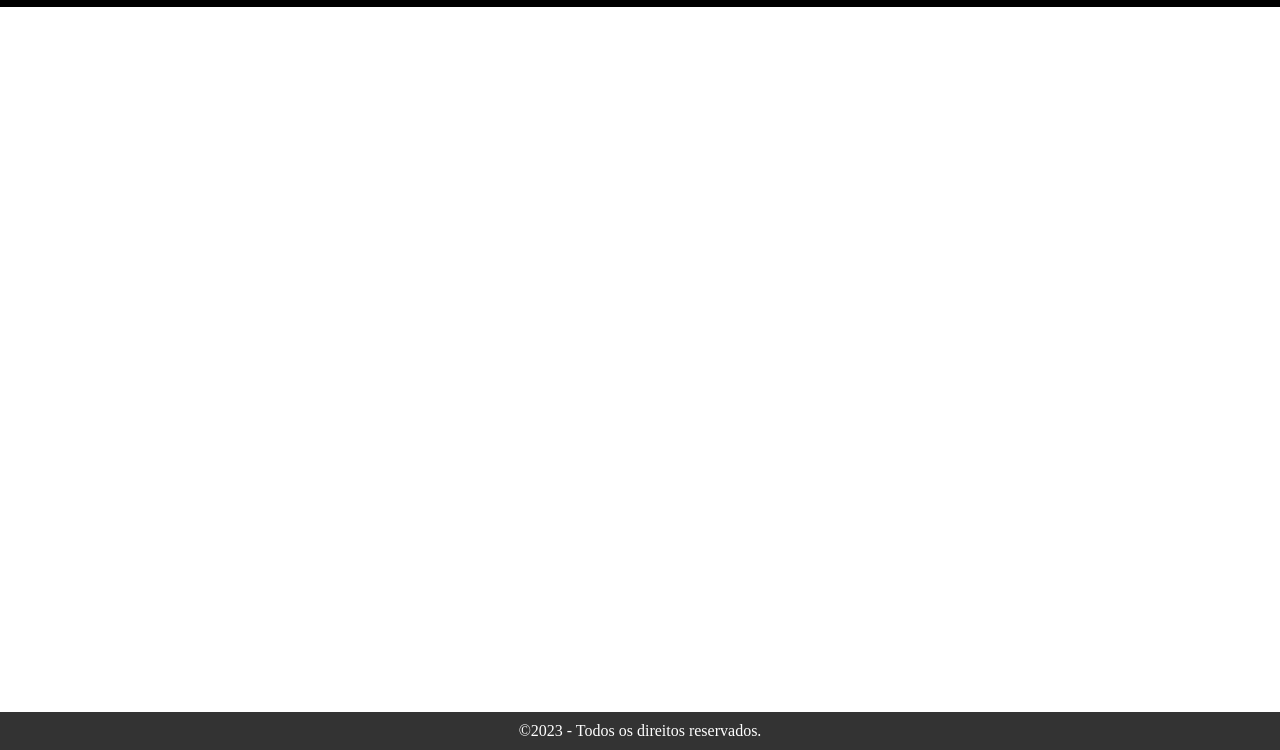
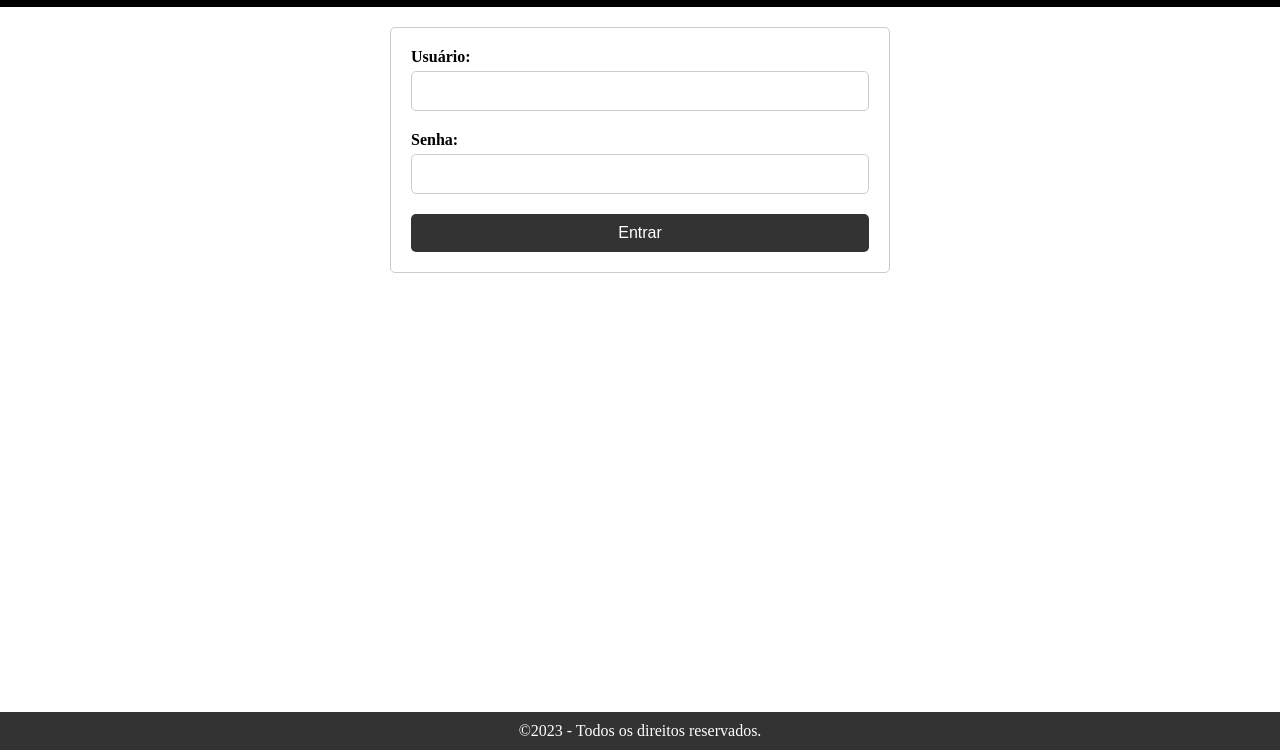
Before and after one commit to JosephRaniel/login-page, a plain HTML site: page index.html in a window 1280 px wide. Shown: the part 50-800 px from the top of the page. Drawn offline with Linux system fonts and the light colour scheme.

Commit message:
criação de form

```diff
--- a/assets/css/style.css
+++ b/assets/css/style.css
@@ -10,6 +10,49 @@
     text-align: center;
 }
 
+
+
+.formulario {
+    margin: 20px auto;
+    padding: 20px;
+    border: 1px solid #ccc;
+    border-radius: 5px;
+    max-width: 500px;
+
+}
+
+.label-input {
+    display: block;
+    font-weight: bold;
+    margin-bottom: 5px;
+}
+
+.input-form {
+    width: 100%;
+    padding: 10px;
+    margin-bottom: 20px;
+    border: 1px solid #ccc;
+    border-radius: 5px;
+    font-size: 16px;
+}
+
+.btn {
+    background-color: #333;
+    color: white;
+    padding: 10px 20px;
+    border: none;
+    border-radius: 5px;
+    font-size: 16px;
+    cursor: pointer;
+    width: 100%;
+
+}
+
+.btn:hover {
+    background-color: #555;
+}
+
+
 .footer {
     background-color: #333;
     color: white;
--- a/index.html
+++ b/index.html
@@ -12,7 +12,17 @@
         <h1 class="title-text">Página de Login</h1>
     </header>
 
-    <section></section>
+    <section class="form-1">
+        <form class="formulario">
+            <label class="label-input" for="">Usuário:</label>
+            <input class="input-form" type="text" name="Usuário" id="Usuário" required>
+
+            <label  class="label-input" for="">Senha:</label>
+            <input class="input-form" type="password" name="senha" id="senha">
+
+            <input class="btn" type="submit" value="Entrar">
+        </form>
+    </section>
 
     <footer class="footer">
         <p>&copy;2023 - Todos os direitos reservados. </p>
```
